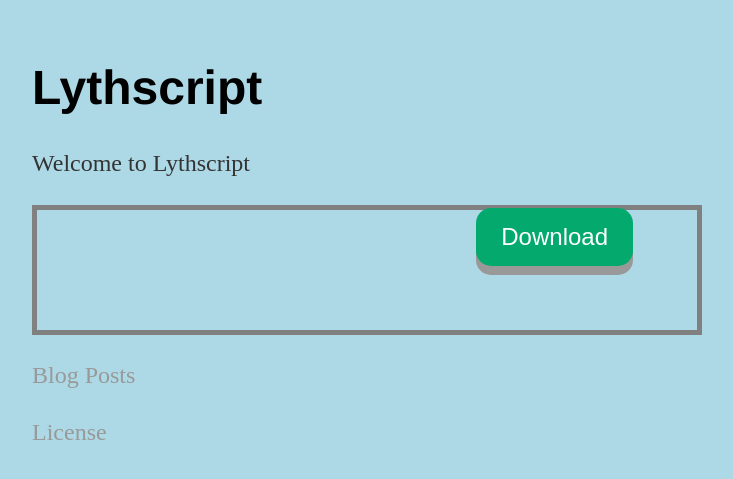
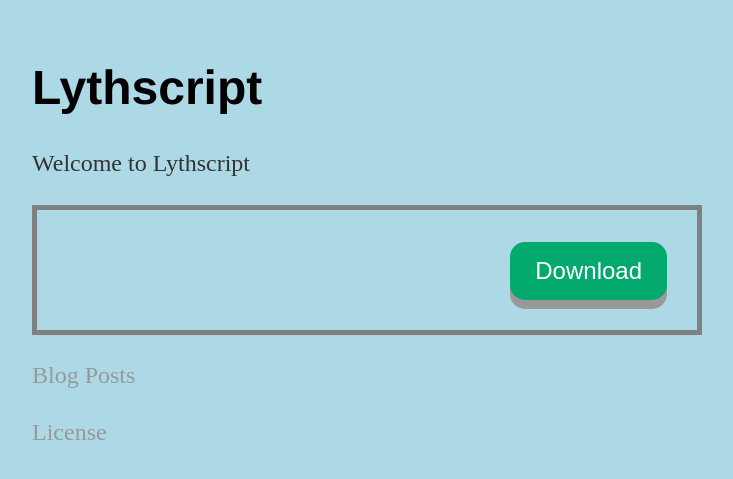
Before and after one commit to lythscript/lythscript.github.io, a Jekyll site: the page built from index.html, in a window 1280 px wide. Shown: the top 479 px of the page, without its empty margins (160-893 px from the left). Built offline with Jekyll 4.4.1, drawn with Linux system fonts in a browser that asks for light colours.

Commit message:
Update main.css

```diff
--- a/css/main.css
+++ b/css/main.css
@@ -67,8 +67,8 @@ button {
 }
 .bdiv{
 position: absolute;
-  bottom: 4em;
-  right: 4em;
+  bottom: 30px;
+  right: 30px;
 }
 
 button:hover {background-color: #3e8e41}
```
